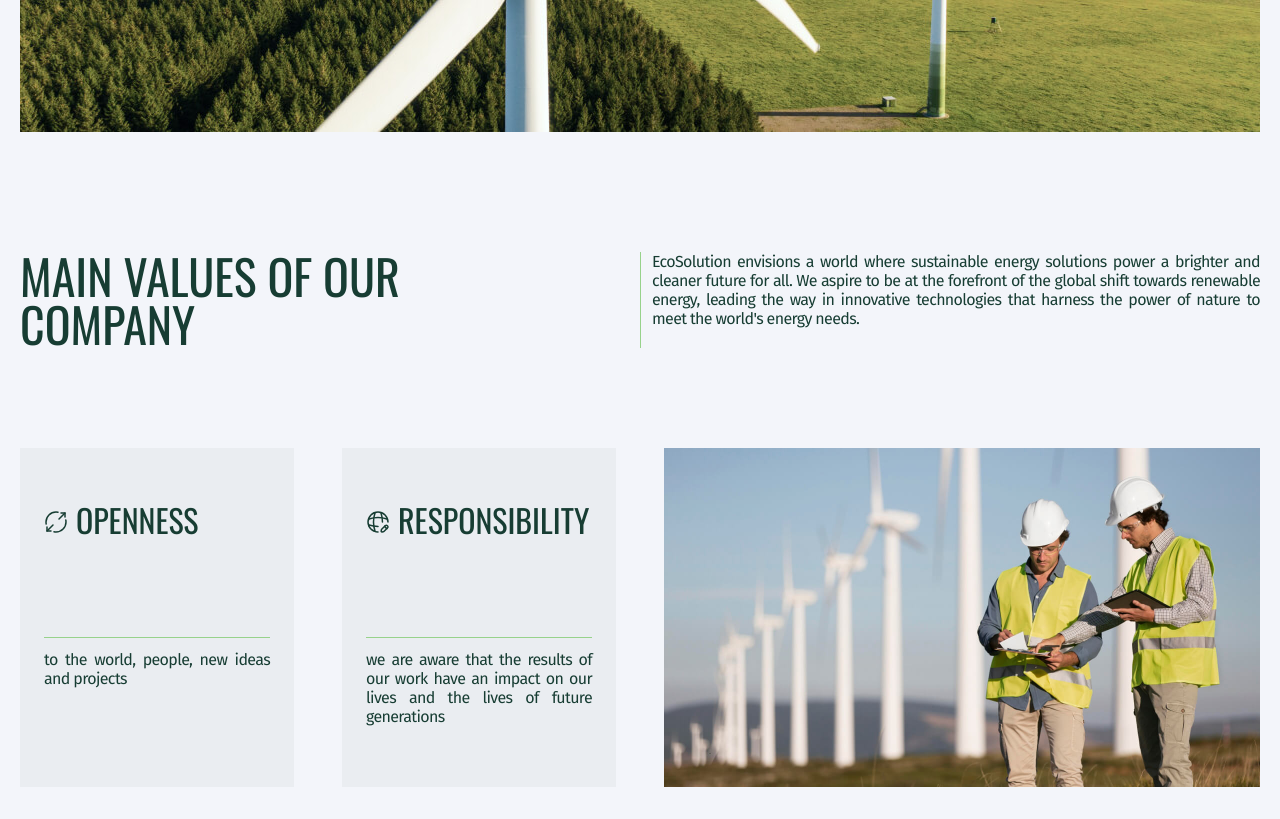
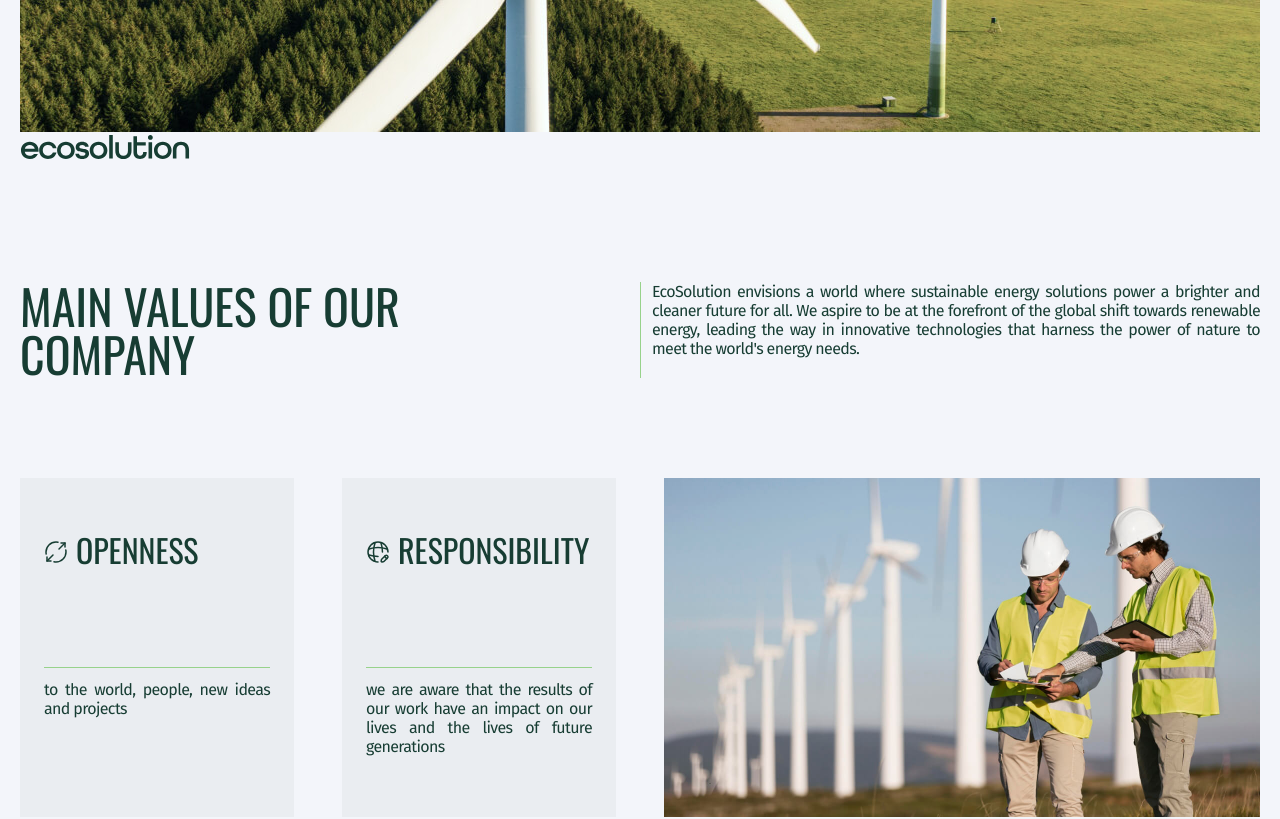
Before and after one commit to HronaOlha/Ecolution, a React (Vite) app: page / in a window 1280 px wide. Shown: the part 880-1699 px from the top of the page. Built offline with nearby package versions, Linux system fonts and the light colour scheme.

Commit message:
fix/Logo-element test adding svg into main section

```diff
--- a/src/components/Logo/Logo.jsx
+++ b/src/components/Logo/Logo.jsx
@@ -1,7 +1,7 @@
 // import Emblem from "../../images/emblem.svg";
 // import Ecosolution from "../../images/ecosolution.svg";
-import Emblem from "../../../public/emb.svg";
-import Ecosolution from "../../../public/eco.svg";
+import Emblem from "../../images/emb.svg";
+import Ecosolution from "../../images/eco.svg";
 import Slogan from "../../images/slogan.svg";
 
 import { LogoContainer, Svg } from "./Logo.styled";
--- a/src/containers/Main/Main.jsx
+++ b/src/containers/Main/Main.jsx
@@ -19,11 +19,16 @@ import {
   ButtonComponent,
 } from "./Main.styled";
 
+import Ecosolution from "../../images/eco.svg";
+
 const Main = () => {
   return (
     <MainSection id="main" aria-label="main section">
       <h1>Renewable energy for any task</h1>
-
+      <svg width="170px" height="30px">
+        <title>Greenergy for life</title>
+        <use href={Ecosolution + "#ecosolution"} width="100%" height="100%" />
+      </svg>
       <Text>
         Development and implementation of renewable non-polluting energy
         sources, generating power generation using energy wind, sun, water,
```
Also changed, not shown: src/images/eco.svg (added), src/images/emb.svg.
